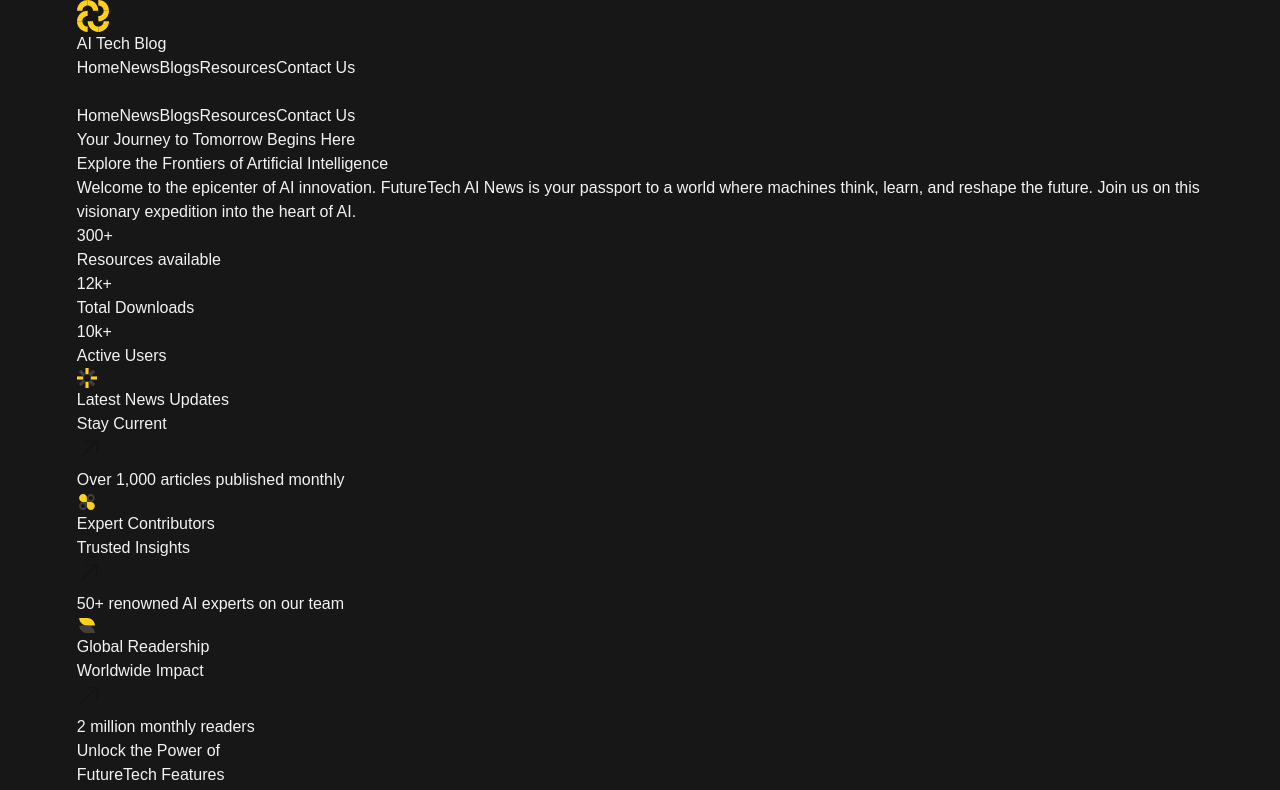
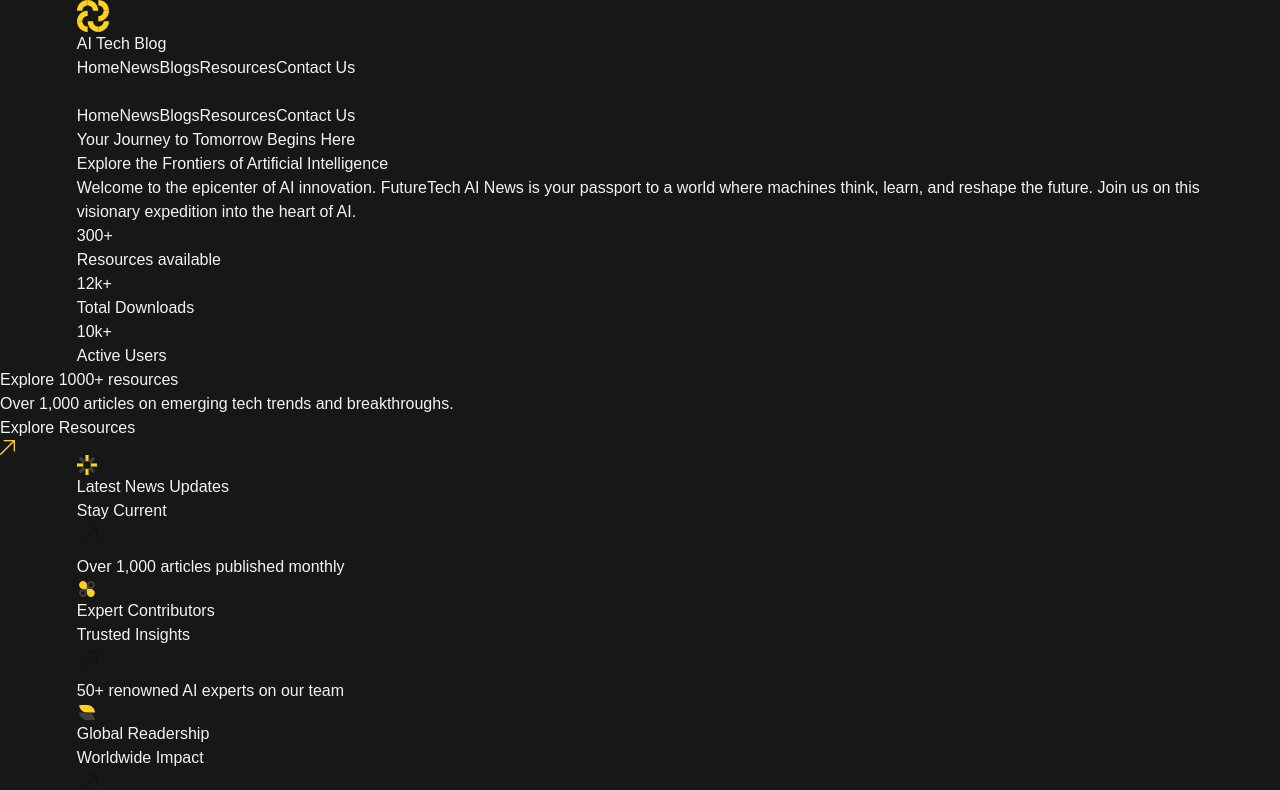
Before and after one commit to osmanbey918/AiTechBlog, a Next.js app: page / in a window 1280 px wide. Shown: the top 790 px of the page. Built offline with nearby package versions, Linux system fonts and the light colour scheme.

Commit message:
improved some ui

```diff
--- a/src/app/page.js
+++ b/src/app/page.js
@@ -28,7 +28,7 @@ export default function Home() {
             <StatisticsSection />
           </div>
         </header>
-        <aside className="border flex-1 w-full pr-[6lvw] max-lg:pr-[4lvw] max-md:pr-10 max-sm:pr-[4lvw]">
+        <aside className="border border-neutral-800 flex-1 w-full pr-[6lvw] max-lg:pr-[4lvw] max-md:pr-10 max-sm:pr-[4lvw]">
           <SideSection />
         </aside>
       </main>
--- a/src/components/SideSection.js
+++ b/src/components/SideSection.js
@@ -1,14 +1,33 @@
+import { ViewAllButton } from "./sectionHeader/SectionHeader";
 
 export default function SideSection() {
     return (
-        <div className="flex border border-neutral-800 w-full min-h-[628px]">
-            <div className="w-full h-[500px] max-w-[500px] absolute  bg-no-repeat bg-cover bg-center opacity-80 " style={{ backgroundImage: "url('/assets/bg.svg')" }}></div>
-            <div className="flex gap-2 w-full h-auto max-w-[500px] items-end ">
-                <span className="w-12 h-12 rounded-full bg-red-500"></span>
-                <span className="w-12 h-12 rounded-full bg-green-500"></span>
-                <span className="w-12 h-12 rounded-full bg-blue-500"></span>
-                <span className="w-12 h-12 rounded-full bg-yellow-500"></span>
-            </div>
+        <div className=" relative border-neutral-800 w-full min-h-[600px]">
+            <div
+                className="w-full h-[500px] bg-no-repeat bg-cover bg-center absolute opacity-80"
+                style={{ backgroundImage: "url('/assets/bg.svg')" }}
+            ></div>
+
+            <section className="flex gap-4 flex-col absolute bottom-10">
+                <div className="flex h-auto pl-10 items-end">
+                    <div className="flex border rounded-full px-2 py-1 items-end">
+                        <span className="w-12 h-12 rounded-full bg-red-500"></span>
+                        <span className="w-12 h-12 ml-[-12px] rounded-full bg-green-500"></span>
+                        <span className="w-12 h-12 ml-[-12px] rounded-full bg-blue-500"></span>
+                        <span className="w-12 h-12 ml-[-12px] rounded-full bg-yellow-500"></span>
+                    </div>
+                </div>
+
+                <div className="pl-10">
+                    <p>Explore 1000+ resources</p>
+                    <p>Over 1,000 articles on emerging tech trends and breakthroughs.</p>
+                </div>
+
+                <div className="pl-10">
+                    <ViewAllButton text={"Explore Resources"} />
+                </div>
+            </section>
         </div>
+
     )
 }
--- a/src/components/sectionHeader/SectionHeader.js
+++ b/src/components/sectionHeader/SectionHeader.js
@@ -19,7 +19,7 @@ const SectionHeader = ({ badge, heading, buttonText }) => {
   );
 };
 
-const ViewAllButton = ({ text }) => {
+export const ViewAllButton = ({ text }) => {
   return (
     <button className="flex gap-1 items-center px-5 py-3.5 rounded-lg border bg-neutral-900 border-neutral-800 max-sm:justify-center max-sm:w-full">
       <span className="text-sm tracking-tight leading-5 text-neutral-400">{text}</span>
```
